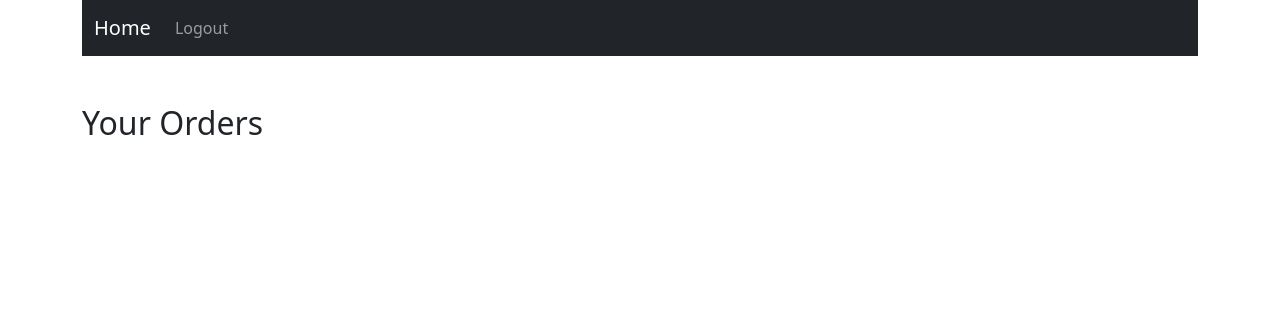
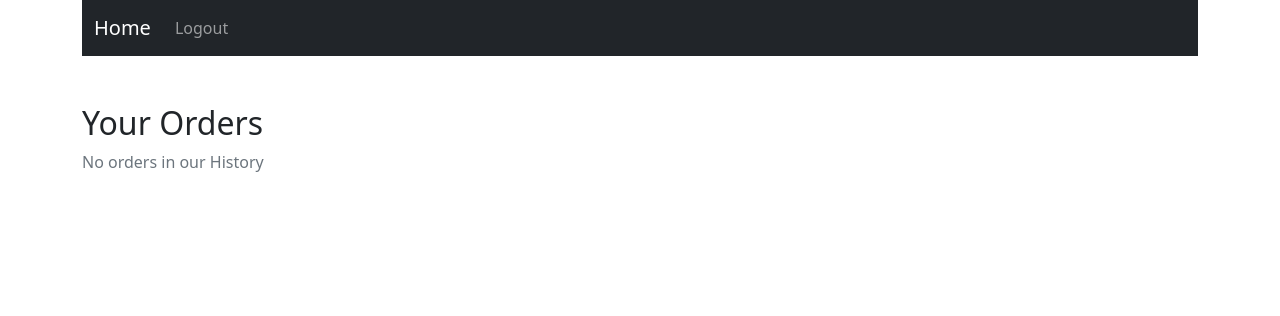
Before and after one commit to npm-zula/doordash-v2, a Django app: page /order/view_order/ in a window 1280 px wide. Shown: the top 316 px of the page. Run offline with Django 3.2, Linux system fonts and the light colour scheme; a user stored in the database is signed in; data comes from the database, SQL or seed files in the repository; both versions use the stored data as it was after the commit; parts of the project's set-up code (start-up, migrations or seed data) failed here and were passed over.

Commit message:
auth user configured

```diff
--- a/doordash/doordash/urls.py
+++ b/doordash/doordash/urls.py
@@ -6,6 +6,7 @@ from user import views as v
 
 urlpatterns = [
     path('', include('doordash_app.urls')),
+    path('admin/', admin.site.urls),
     path('users/', include('user.urls')),
     path('restaurant/', include('restaurant.urls', namespace="restaurant")),
     path('order/', include('order.urls', namespace="order")),
--- a/doordash/doordash_app/templates/doordash_app/cart.html
+++ b/doordash/doordash_app/templates/doordash_app/cart.html
@@ -19,8 +19,7 @@
       >Remove</a
     >
   </li>
-  {% endfor %}
-
+  {% endfor %} {% if cart_items|length > 0 %}
   <div class="flex">
     <a href="{% url 'order:place_order' %}" class="btn btn-dark mt-5"
       >Place Order</a
@@ -28,6 +27,9 @@
     <a href="{% url 'users:clear_cart' %}" class="btn btn-danger mt-5"
       >Clear Cart</a
     >
+    {% else %}
+    <h4>No items in cart</h4>
+    {% endif %}
   </div>
 </div>
 
--- a/doordash/order/templates/order/order.html
+++ b/doordash/order/templates/order/order.html
@@ -1,13 +1,23 @@
 {% extends "./layout/base.html" %} {% block content %}
 
-<div class="mt-5">
+<div class="my-5">
   <h2>Your Orders</h2>
 
-  {% for Item in cart_items %}
-  <li class="flex">
-    {{ Item.item.name }} - {{ Item.item.description }}
-    <span class="m-lg-4">Quantity - {{Item.quantity}}</span>
-    <span class="m-lg-4">Price - {{Item.price}} </span>
-  </li>
-  {% endfor %} {% endblock content %}
+  {% for order in orders %}
+  <a class="text-info" href="{% url 'order:order_details' order.id %}">
+    <span>ORDER: {{order.id}}</span>
+    <span>TOTAL PRICE: {{order.total_price}}</span>
+  </a>
+  <span class="m-lg-3">{{order.created_at}}</span>
+  <span class="fw-bold">{{order.status}}</span>
+  {% endfor %} {% if orders|length > 0%}
+  <br />
+  <a href="{% url 'order:clear_orders' %}" class="btn btn-danger mt-3"
+    >CLEAR ORDER HISTORY</a
+  >
+  {% else %}
+  <p class="text-secondary">No orders in our History</p>
+  {% endif %}
 </div>
+
+{% endblock content %}
--- a/doordash/order/urls.py
+++ b/doordash/order/urls.py
@@ -6,5 +6,8 @@ app_name = 'order'
 
 urlpatterns = [
     path('place_order/', views.place_order, name='place_order'),
-    path('view_order/', views.view_order, name='view_order')
+    path('view_order/', views.view_order, name='view_order'),
+    path('clear_orders/', views.clear_orders, name='clear_orders'),
+    path('order_details/<int:order_id>/',
+         views.order_details, name='order_details'),
 ]
--- a/doordash/order/views.py
+++ b/doordash/order/views.py
@@ -29,10 +29,37 @@ def place_order(request):
     return redirect('home')
 
 
-@login_required
 def view_order(request):
     user = request.user
+    orders = Order.objects.filter(CustomUser=user)
+    # get all order items for each order
+    for order in orders:
+        order_items = OrderItem.objects.filter(order_id=order.id)
+        order.order_items = order_items
 
+    return render(request, 'order/order.html', {'orders': orders})
+
+
+def order_details(request, order_id):
+    order = Order.objects.get(id=order_id)
+    order_items = OrderItem.objects.filter(order_id=order_id)
+
+    # get item names for each order item
+    for order_item in order_items:
+        item = Item.objects.get(id=order_item.item_id)
+        order_item.item_name = item.name
+
+    return render(request, 'order/order_details.html', {'order': order, 'order_items': order_items})
+
+
+def clear_orders(request):
+    user = request.user
     orders = Order.objects.filter(CustomUser=user)
 
-    return render(request, 'order/order.html', {'orders': orders})
+    for order in orders:
+        order_items = OrderItem.objects.filter(order_id=order.id)
+        order_items.delete()
+
+    orders.delete()
+
+    return redirect('home')
```
Also changed, not shown: doordash/order/models.py (+9 -0 lines), doordash/order/templates/order/order_details.html (added, +15 -0 lines), doordash/db.sqlite3, doordash/order/migrations/0002_order_status.py (added).
